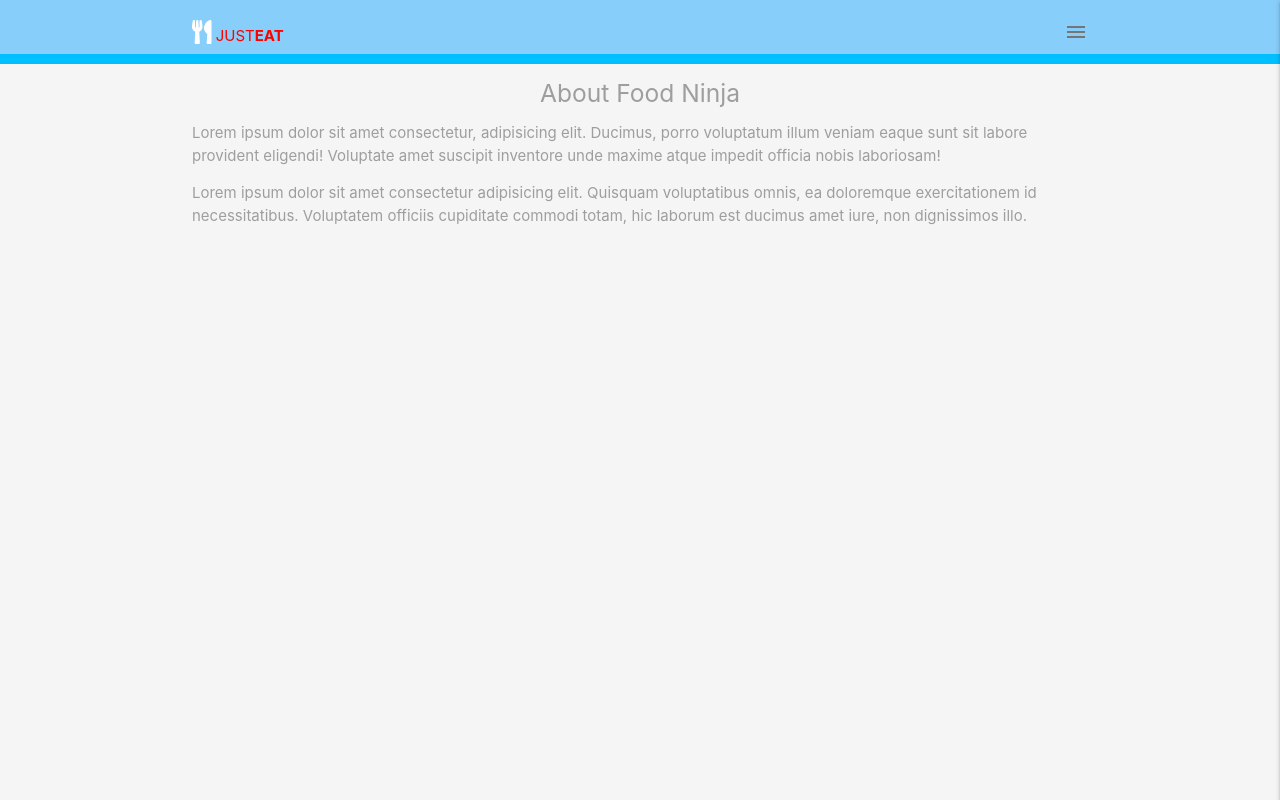
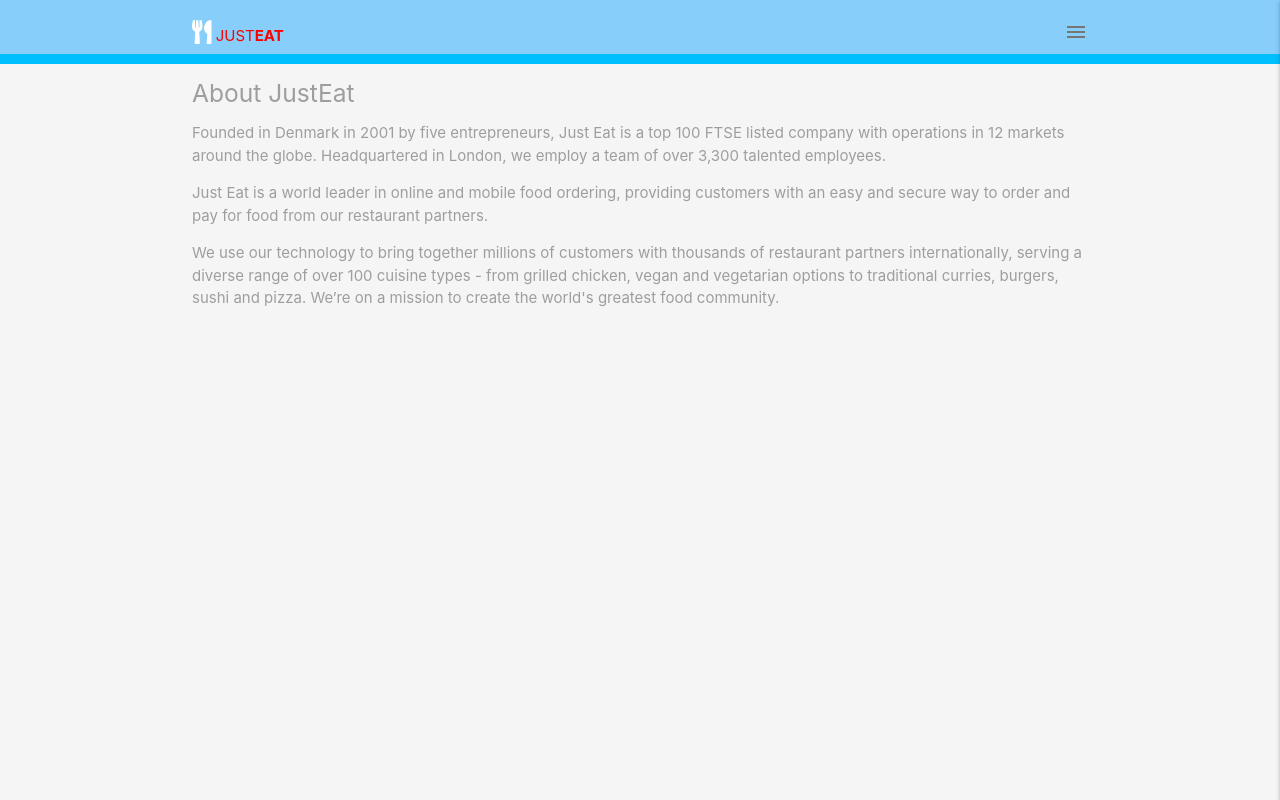
Before and after one commit to Edwardleung1/JustEat, a plain HTML site: page public/pages/about.html in a window 1280 px wide. Drawn offline with Linux system fonts and the light colour scheme.

Commit message:
updated some pages

```diff
--- a/public/pages/about.html
+++ b/public/pages/about.html
@@ -48,14 +48,19 @@
 
     <!-- content -->
     <div class="container grey-text">
-      <h5 class="center">About Food Ninja</h5>
+      <h5>About JustEat</h5>
       <p>
-        Lorem ipsum dolor sit amet consectetur, adipisicing elit. Ducimus, porro voluptatum illum veniam eaque sunt sit labore provident eligendi!
-        Voluptate amet suscipit inventore unde maxime atque impedit officia nobis laboriosam!
+        Founded in Denmark in 2001 by five entrepreneurs, Just Eat is a top 100 FTSE listed company with operations in 12 markets around the globe.
+        Headquartered in London, we employ a team of over 3,300 talented employees.
       </p>
       <p>
-        Lorem ipsum dolor sit amet consectetur adipisicing elit. Quisquam voluptatibus omnis, ea doloremque exercitationem id necessitatibus.
-        Voluptatem officiis cupiditate commodi totam, hic laborum est ducimus amet iure, non dignissimos illo.
+        Just Eat is a world leader in online and mobile food ordering, providing customers with an easy and secure way to order and pay for food from
+        our restaurant partners.
+      </p>
+      <p>
+        We use our technology to bring together millions of customers with thousands of restaurant partners internationally, serving a diverse range
+        of over 100 cuisine types - from grilled chicken, vegan and vegetarian options to traditional curries, burgers, sushi and pizza. We’re on a
+        mission to create the world's greatest food community.
       </p>
     </div>
     <script src="/js/app.js"></script>
--- a/public/sw.js
+++ b/public/sw.js
@@ -1,6 +1,6 @@
 // cache name
-const staticCacheName = "site-static-v6";
-const dynamicCacheName = "site-dynamic-v9";
+const staticCacheName = "site-static-v7";
+const dynamicCacheName = "site-dynamic-v10";
 
 // array of asset to cache
 const assets = [
```
Also changed, not shown: public/pages/contact.html (+7 -5 lines), README.txt.
